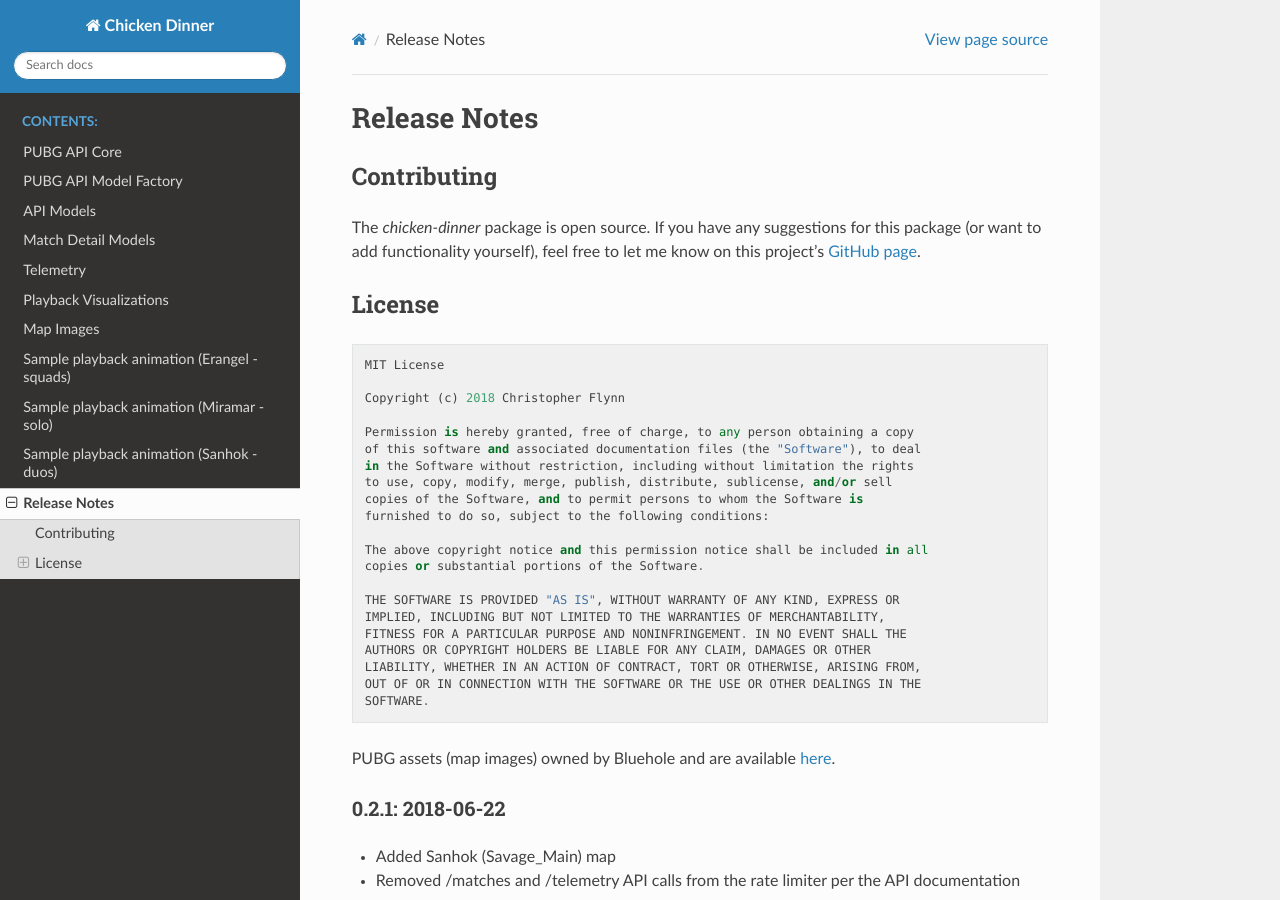
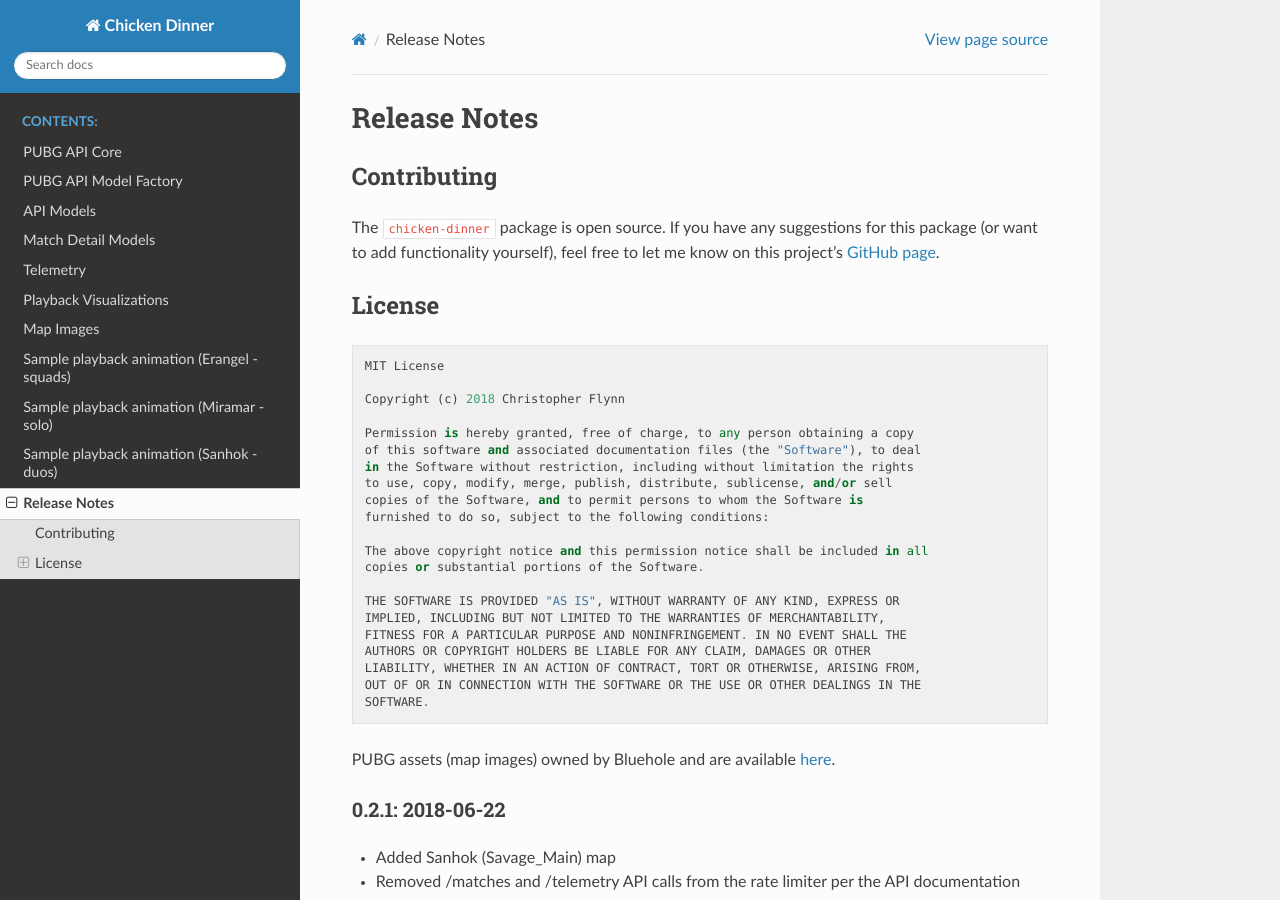
Before and after one commit to crflynn/chicken-dinner, a Sphinx documentation site: the page built from docs/notes.rst, in a window 1280 px wide and 900 px high. Built offline with Sphinx 7.4.7 and the Read the Docs theme 2.0.0, drawn with Linux system fonts in a browser that asks for light colours.

```diff
--- a/docs/notes.rst
+++ b/docs/notes.rst
@@ -4,7 +4,7 @@ Release Notes
 Contributing
 ------------
 
-The `chicken-dinner` package is open source. If you have any
+The ``chicken-dinner`` package is open source. If you have any
 suggestions for this package (or want to add functionality yourself),
 feel free to let me know on this
 project's `GitHub page <https://github.com/crflynn/chicken-dinner>`_.
```
